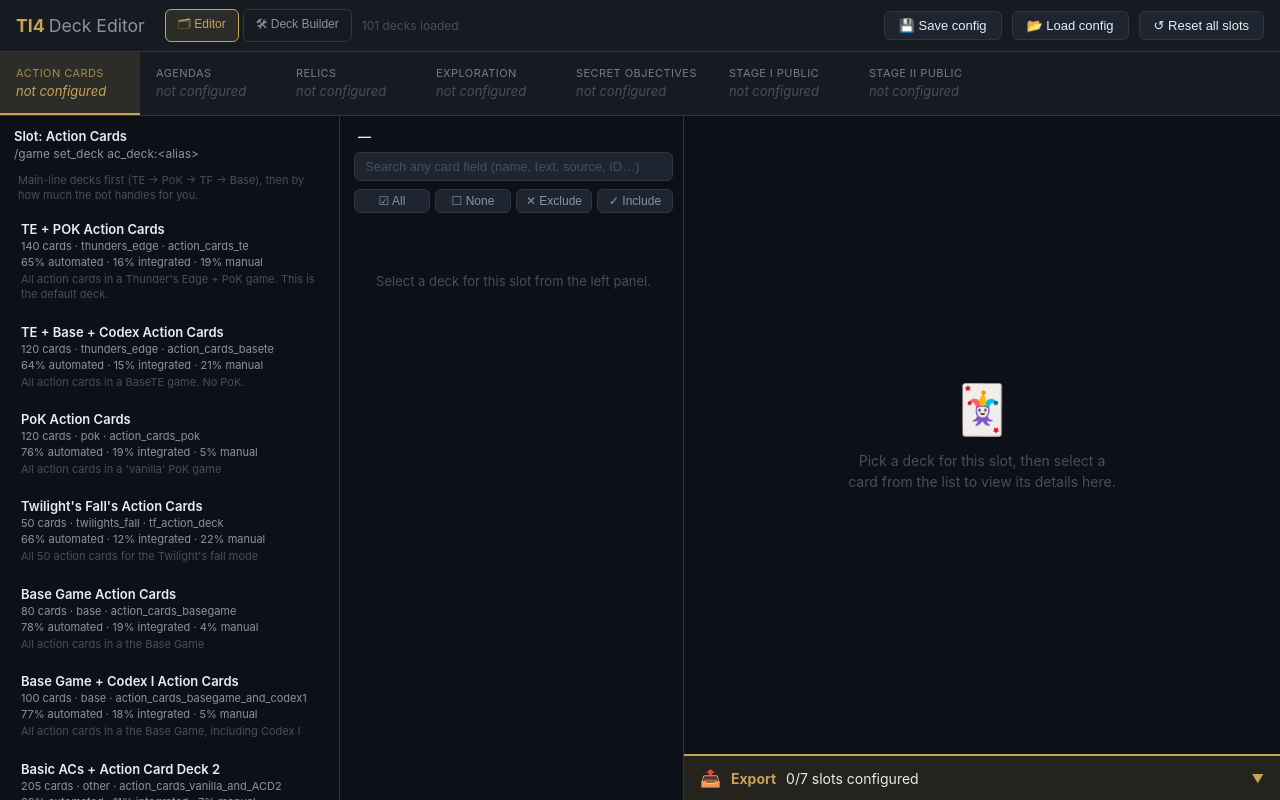
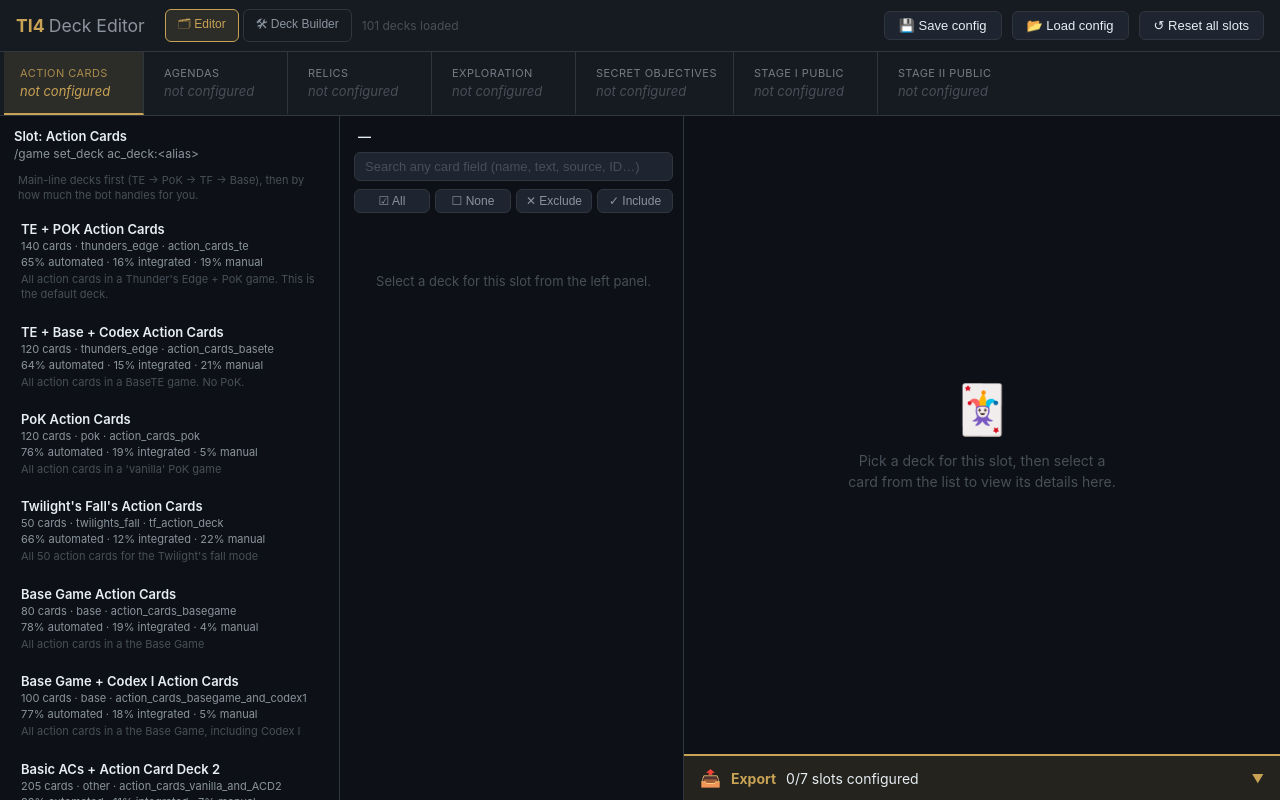
Before and after one commit to Stabar-ti/Ti-Async-Deckcard-tool, a plain HTML site: page index.html in a window 1280 px wide. Drawn offline with Linux system fonts and the light colour scheme.

Commit message:
update visual

```diff
--- a/src/style.css
+++ b/src/style.css
@@ -106,6 +106,8 @@ body {
   border-bottom: 1px solid var(--border);
   display: flex;
   align-items: stretch;
+  gap: 4px;
+  padding: 0 4px;
   overflow-x: auto;
   overflow-y: hidden;
 }
@@ -119,12 +121,16 @@ body {
   padding: 0 16px;
   cursor: pointer;
   border-bottom: 2px solid transparent;
+  border-right: 1px solid var(--border);
   white-space: nowrap;
   color: var(--text-muted);
   transition: color .15s, border-color .15s, background .15s;
   user-select: none;
   min-width: 140px;
+  flex-shrink: 0;
+  overflow: hidden;
 }
+.slot-btn:last-child { border-right: none; }
 .slot-btn:hover { background: var(--surface2); }
 .slot-btn.active { color: var(--accent); border-bottom-color: var(--accent); background: var(--accent-dim); }
 .slot-label { font-size: 11px; text-transform: uppercase; letter-spacing: .04em; opacity: .8; }
@@ -403,7 +409,7 @@ body {
   .hdr-btn { padding: 5px 9px; font-size: 12px; }
 
   #rail { gap: 8px; padding: 0 6px; }
-  .slot-btn { min-width: 120px; padding: 0 16px; border-right: 1px solid var(--border); }
+  .slot-btn { min-width: 120px; padding: 0 16px; }
 
   /* Bigger tap targets for the card list — a misclick here silently
      (un)selects a card for bulk exclude, so the checkbox and row need
```
